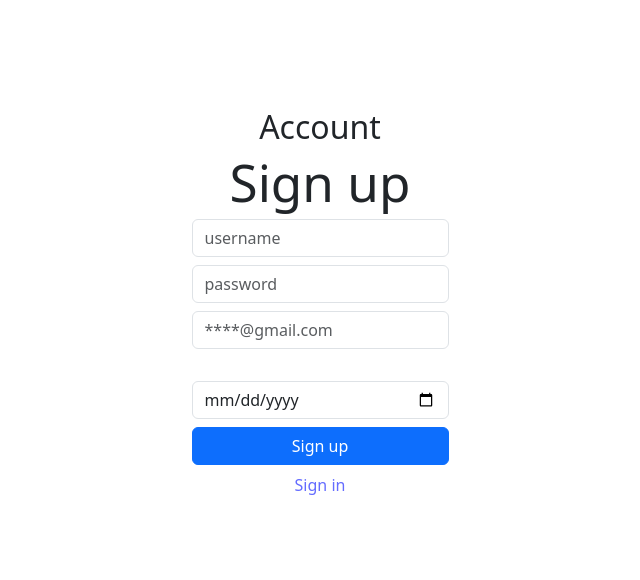
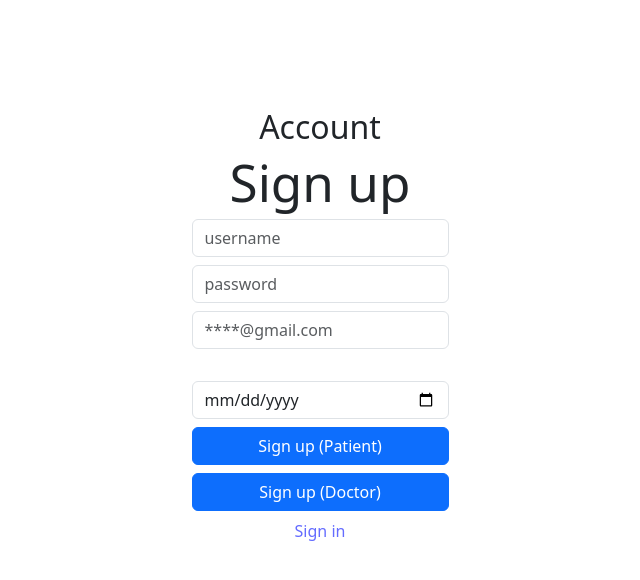
Before and after one commit to IsabellaB876/vital-hacks, a React (Vite) app: page /PatientHome#/Account/Signup in a window 1280 px wide. Shown: the top 580 px of the page, without its empty margins (320-960 px from the left). Built offline with nearby package versions, Linux system fonts and the light colour scheme; no server answers.

Commit message:
added doctor sign-in + page

```diff
--- a/src/App.tsx
+++ b/src/App.tsx
@@ -3,6 +3,7 @@ import { Routes, Route, Navigate } from "react-router";
 import Account from "./components/Account"
 import { HashRouter } from "react-router-dom";
 import PatientHome from "./components/PatientHome";
+import DoctorHome from "./components/DoctorHome";
 
 function App() {
   return (
@@ -11,6 +12,7 @@ function App() {
         <Routes>
           <Route path="/" element={<Navigate to="/Account" />} />
           <Route path="/PatientHome" element={<PatientHome />} />
+          <Route path="/DoctorHome" element={<DoctorHome />} />
           <Route path="/Account/*" element={<Account />} />
         </Routes>
     </div>
--- a/src/components/Account/SignUp.tsx
+++ b/src/components/Account/SignUp.tsx
@@ -17,7 +17,8 @@ function Signup() {
       <input className="wd-password form-control mb-2" placeholder="password" />
       <input className="wd-email form-control mb-2" placeholder="****@gmail.com" type="email" id="wd-email" /><br/>
       <input className="wd-birthday form-control mb-2" placeholder="00/00/0000" type="date"/>
-      <Link  to="/PatientHome" > <Button className="wd-signup-btn btn btn-primary mb-2 w-100"> Sign up </Button> </Link><br />
+      <Link  to="/PatientHome" > <Button className="wd-signup-btn btn btn-primary mb-2 w-100"> Sign up (Patient) </Button> </Link><br />
+      <Link  to="/DoctorHome" > <Button className="wd-signup-btn btn btn-primary mb-2 w-100"> Sign up (Doctor) </Button> </Link><br />
       <Link to="/Account/Profile" className="wd-signin-link">Sign in</Link>
     </div>
     );
--- /dev/null
+++ b/src/components/DoctorHome.tsx
@@ -0,0 +1,20 @@
+import { Stack } from "react-bootstrap";
+import FileCarousel from "./FileCarousel";
+import NavBar from "./NavBar";
+
+function DoctorHome(){
+  console.log("hello");
+    return(
+    <Stack gap={3} className="text-start">
+    <NavBar />
+    <h2>Welcome Doctor!</h2>
+    <FileCarousel text="Requested Documents" bgColor="#9EBDF8" />
+    <FileCarousel text="Patient Intake Forms" bgColor="#FFFFFF" />
+    <FileCarousel text="HIPAA and Consent" bgColor="#FFFFFF" />
+    <FileCarousel text="Treatments and Prescriptions" bgColor="#FFFFFF" />
+    <FileCarousel text="Insurance" bgColor="#FFFFFF" />
+  </Stack>
+  );
+}
+
+export default DoctorHome;
```
